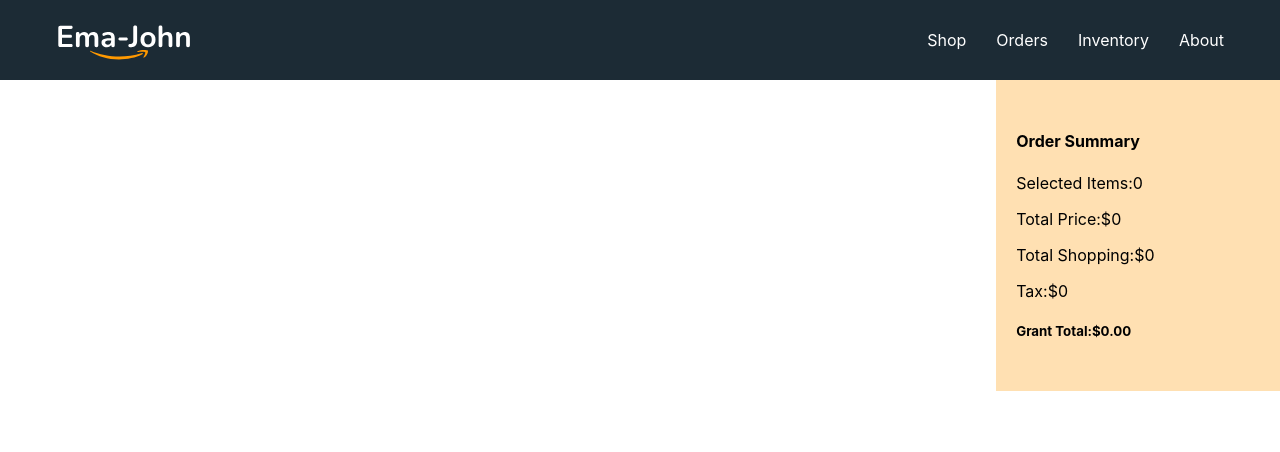
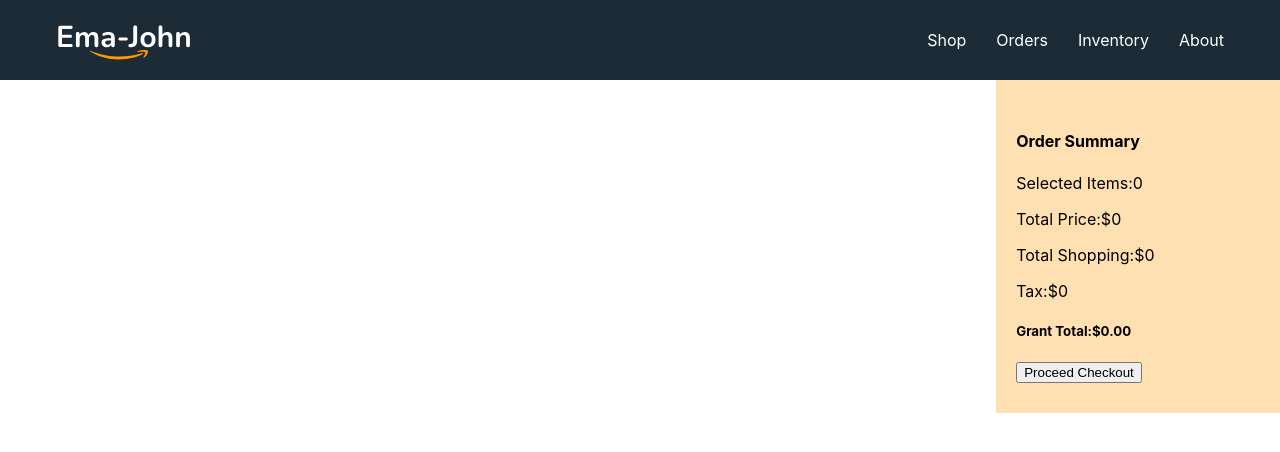
Before and after one commit to shahidul7150/ema-john, a React (Create React App) app: page /orders in a window 1280 px wide. Shown: the top 452 px of the page. Built offline with nearby package versions, Linux system fonts and the light colour scheme.

Commit message:
cart button add

```diff
--- a/src/components/Cart/Cart.js
+++ b/src/components/Cart/Cart.js
@@ -22,6 +22,9 @@
             <p>Total Shopping:${shipping}</p>
             <p>Tax:${tax}</p>
             <h5>Grant Total:${grandTotal.toFixed(2)}</h5>
+            {
+                props.children
+            }
         </div>
     );
 };
--- a/src/components/Orders/Orders.js
+++ b/src/components/Orders/Orders.js
@@ -1,4 +1,5 @@
 import React from "react";
+import { Link } from "react-router-dom";
 import useCart from "../../hooks/useCart";
 import useProducts from "../../hooks/useProducts";
 import { removeFromDb } from "../../utilities/fakedb";
@@ -23,7 +24,11 @@
             }
       </div>
       <div className="cart-container">
-        <Cart cart={cart}></Cart>
+        <Cart cart={cart}>
+          <Link to="/inventory">
+            <button>Proceed Checkout</button>
+          </Link>
+        </Cart>
       </div>
     </div>
   );
--- a/src/components/Shop/Shop.js
+++ b/src/components/Shop/Shop.js
@@ -1,4 +1,5 @@
 import React, { useEffect, useState } from 'react';
+import { Link } from 'react-router-dom';
 import useProducts from '../../hooks/useProducts';
 import { addToDb, getStoredCart } from '../../utilities/fakedb';
 import Cart from '../Cart/Cart';
@@ -66,7 +67,11 @@
             </div>
             <div className='cart-container'>
 
-                <Cart cart={cart}></Cart>
+                <Cart cart={cart}>
+                    <Link to="/orders">
+                        <button>Order Review</button>
+                    </Link>
+                </Cart>
           </div>
 
         </div>
```
